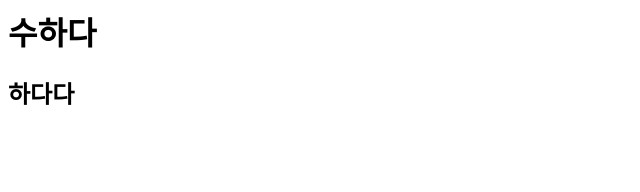
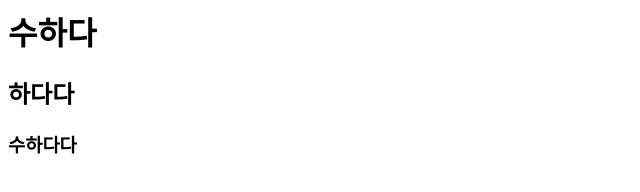
Before and after one commit to HadaRaion/soohada-test, a plain HTML site: page index.html in a window 1280 px wide. Shown: the whole page, without its empty margins (0-640 px from the left). Drawn offline with Linux system fonts and the light colour scheme.

Commit message:
added h3

```diff
--- a/index.html
+++ b/index.html
@@ -1,2 +1,3 @@
 <h1> 수하다 </h1>
 <h2> 하다다 </h2>
+<h3> 수하다다</h3>
```
